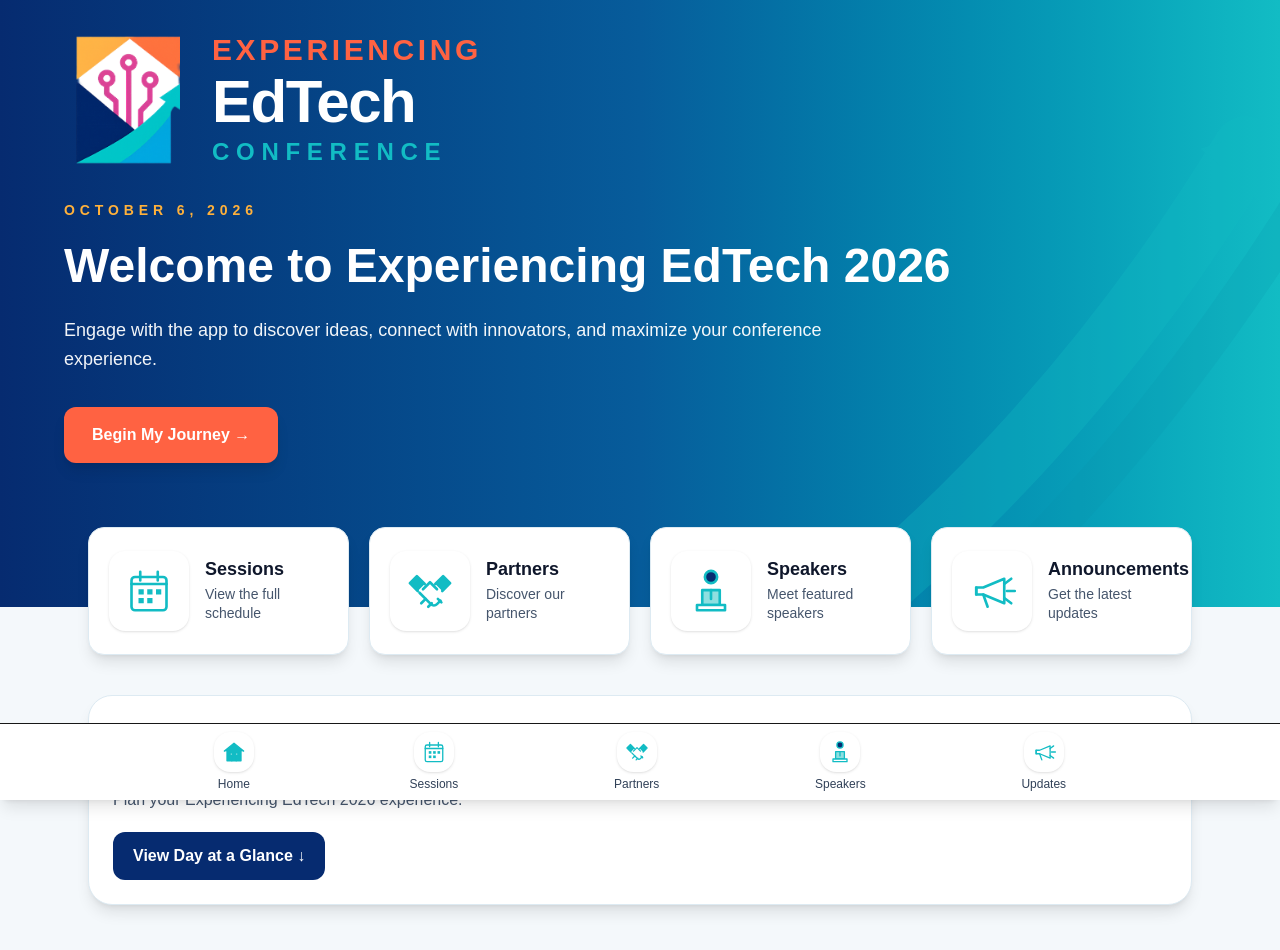
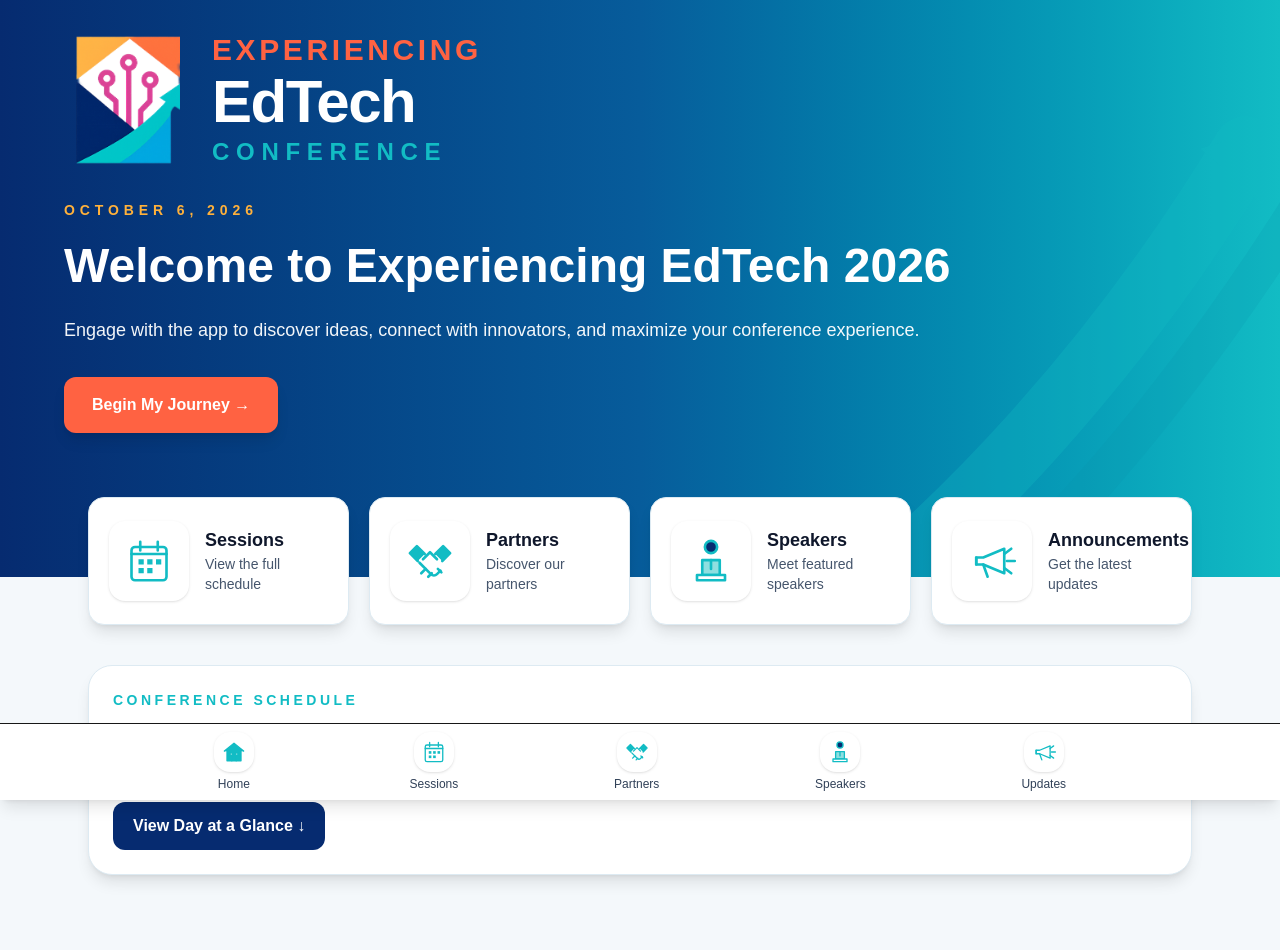
Before and after one commit to michelleturner12/w-experiencing-edtech-journey, a Next.js app in the folder journey-app/: page / in a window 1280 px wide. Shown: the top 950 px of the page. Built offline with nearby package versions, Linux system fonts and the light colour scheme.

Commit message:
Make day at a glance expandable

```diff
--- a/journey-app/components/Hero.tsx
+++ b/journey-app/components/Hero.tsx
@@ -65,7 +65,7 @@ export default function Hero({ title, subtitle }: HeroProps) {
           {title}
         </h1>
 
-        <p className="mt-5 max-w-3xl text-lg leading-relaxed text-white/95">
+        <p className="mt-5 text-lg leading-relaxed text-white/95 sm:whitespace-nowrap">
           {subtitle}
         </p>
 
```
